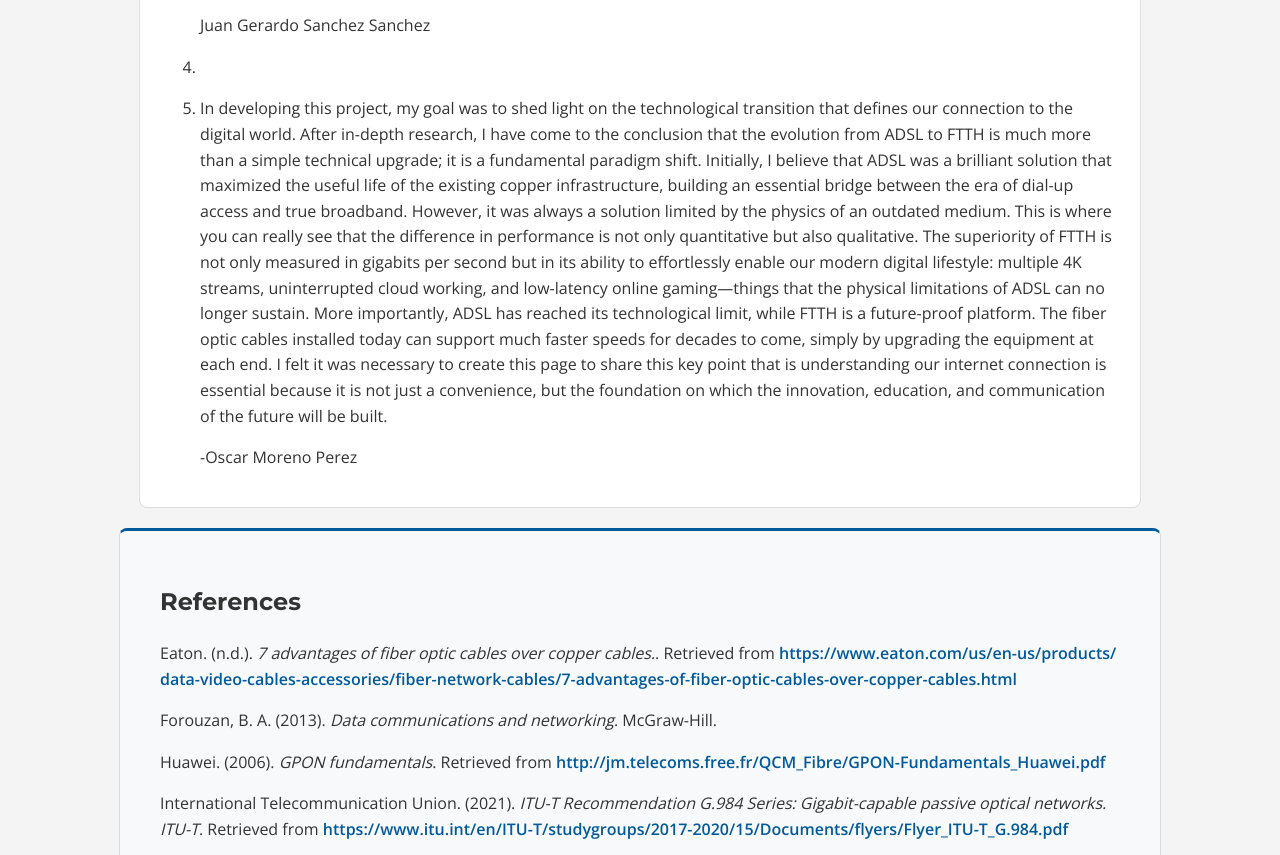
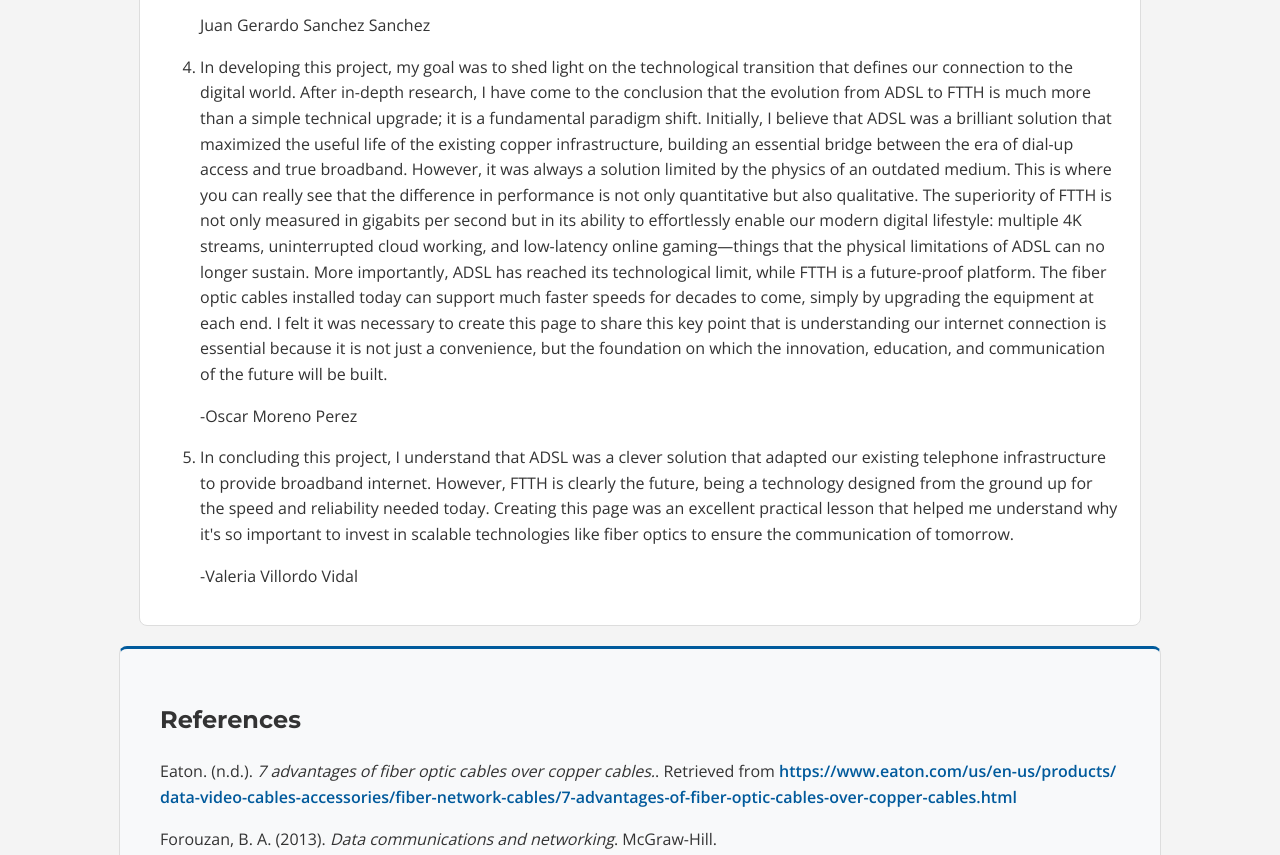
Before and after one commit to MonkeyKD34/Network, a plain HTML site: page index.html in a window 1280 px wide. Shown: the part 6979-7834 px from the top of the page. Drawn offline with nearby package versions, Linux system fonts and the light colour scheme.

Commit message:
Add files via upload

```diff
--- a/index.html
+++ b/index.html
@@ -227,14 +227,16 @@
                 sources and presenting content clearly for future reference and learning.
             </li>
             <p>Juan Gerardo Sanchez Sanchez</p>
-            <li></li>
-            <p></p>
             <li>In developing this project, my goal was to shed light on the technological transition that defines our connection to the digital world. After in-depth research, I have come to the conclusion that the evolution from ADSL to FTTH is much more than a simple technical upgrade; it is a fundamental paradigm shift.
                 Initially, I believe that ADSL was a brilliant solution that maximized the useful life of the existing copper infrastructure, building an essential bridge between the era of dial-up access and true broadband. However, it was always a solution limited by the physics of an outdated medium.
                 This is where you can really see that the difference in performance is not only quantitative but also qualitative. The superiority of FTTH is not only measured in gigabits per second but in its ability to effortlessly enable our modern digital lifestyle: multiple 4K streams, uninterrupted cloud working, and low-latency online gaming—things that the physical limitations of ADSL can no longer sustain.
                 More importantly, ADSL has reached its technological limit, while FTTH is a future-proof platform. The fiber optic cables installed today can support much faster speeds for decades to come, simply by upgrading the equipment at each end. I felt it was necessary to create this page to share this key point that is understanding our internet connection is essential because it is not just a convenience, but the foundation on which the innovation, education, and communication of the future will be built.
             </li>
             <p>-Oscar Moreno Perez</p>
+            <li>
+                In concluding this project, I understand that ADSL was a clever solution that adapted our existing telephone infrastructure to provide broadband internet. However, FTTH is clearly the future, being a technology designed from the ground up for the speed and reliability needed today. Creating this page was an excellent practical lesson that helped me understand why it's so important to invest in scalable technologies like fiber optics to ensure the communication of tomorrow.
+            </li>
+            <p>-Valeria Villordo Vidal</p>
         </ol>
     </section>
 
```
